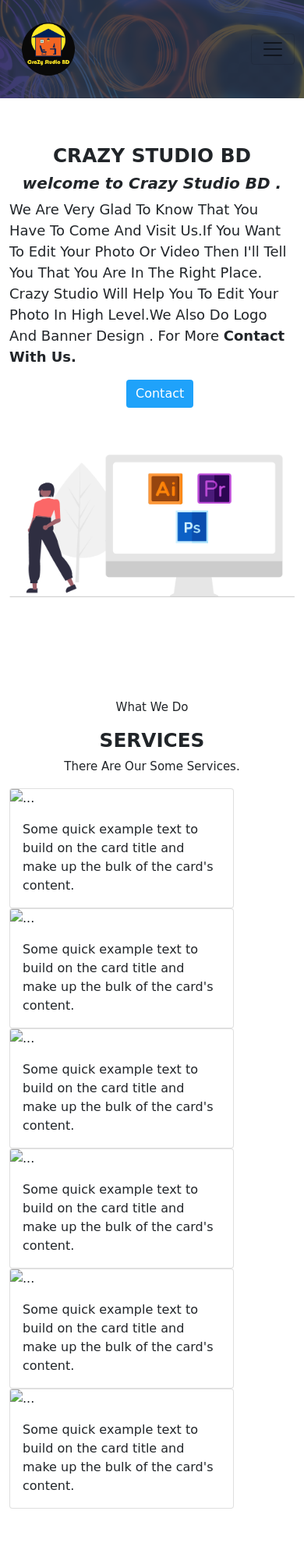
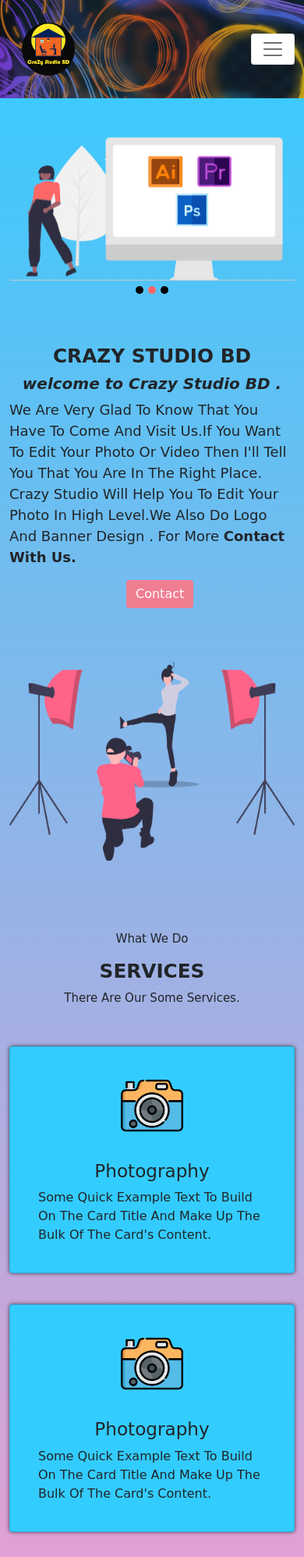
Before and after one commit to rakibul44/crazystudiobd, a website: page src/index.html in a window 390 px wide. Shown: the top 1997 px of the page at 78% size. Drawn offline with nearby package versions, Linux system fonts and the light colour scheme; a web font is replaced by a local one.

Commit message:
slide area added

```diff
--- a/src/Js/custom.js
+++ b/src/Js/custom.js
@@ -31,7 +31,23 @@
         $('html').animate({ scrollTop : 0 }, 2000)
     })
 
-
+    //owlcarousel
+    $('.slide-contant').owlCarousel({
+        loop:true,
+           autoplay:true,
+           autoplayTimeout:3000,
+        nav:true,
+        responsive:{
+            0:{
+                items:1
+            },
+            600:{
+                items:1
+            },
+            1000:{
+                items:1
+            }
+        } })
 
 
 }) (jQuery);
--- a/src/index.html
+++ b/src/index.html
@@ -7,6 +7,8 @@
     <title>Crazy Studio BD</title>
     <!-- fav-icon -->
     <link rel="icon" href="./images/logo-1.png">
+    <!-- owl-carousel -->
+    <link rel="stylesheet" href="./css/owl.carousel.min.css">
     <!-- Bootstrap-css -->
     <link href="https://cdn.jsdelivr.net/npm/bootstrap@5.0.2/dist/css/bootstrap.min.css" rel="stylesheet" integrity="sha384-EVSTQN3/azprG1Anm3QDgpJLIm9Nao0Yz1ztcQTwFspd3yD65VohhpuuCOmLASjC" crossorigin="anonymous">
     <!-- custom css -->
@@ -43,7 +45,7 @@
         <nav class="navbar navbar-expand-lg navbar-light">
             <div class="container">
               <a class="navbar-brand" href="#"><img src="./images/CZ_studio.png" alt="CS_BD_logo" style="width: 100px; height: auto;"></a>
-              <button class="navbar-toggler" type="button" data-bs-toggle="collapse" data-bs-target="#navbarSupportedContent" aria-controls="navbarSupportedContent" aria-expanded="false" aria-label="Toggle navigation">
+              <button class="navbar-toggler" type="button" data-bs-toggle="collapse" data-bs-target="#navbarSupportedContent" aria-controls="navbarSupportedContent" aria-expanded="false" aria-label="Toggle navigation" style="background-color: #fff;">
                 <span class="navbar-toggler-icon"></span>
               </button>
               <div class="collapse navbar-collapse" id="navbarSupportedContent">
@@ -56,12 +58,12 @@
                       Services
                     </a>
                     <ul class="dropdown-menu" aria-labelledby="navbarDropdown">
-                      <li><a class="dropdown-item" href="#" style="color: #000; text-transform: uppercase;">Photography</a></li>
-                      <li><a class="dropdown-item" href="#" style="color: #000; text-transform: uppercase;">Photo Editing</a></li>
-                      <li><a class="dropdown-item" href="#" style="color: #000; text-transform: uppercase;">Video Editing</a></li>
-                      <li><a class="dropdown-item" href="#" style="color: #000; text-transform: uppercase;">Poster & Banner Design</a></li>
-                      <li><a class="dropdown-item" href="#" style="color: #000; text-transform: uppercase;">logo Design</a></li>
-                      <li><a class="dropdown-item" href="#" style="color: #000; text-transform: uppercase;">Deepfake Video Editing </a></li>
+                      <li><a class="dropdown-item" href="#" style="color: #000; text-transform: uppercase;text-align: center;">Photography</a></li>
+                      <li><a class="dropdown-item" href="#" style="color: #000; text-transform: uppercase;text-align: center;">Photo Editing</a></li>
+                      <li><a class="dropdown-item" href="#" style="color: #000; text-transform: uppercase;text-align: center;">Video Editing</a></li>
+                      <li><a class="dropdown-item" href="#" style="color: #000; text-transform: uppercase;text-align: center;">Poster & Banner Design</a></li>
+                      <li><a class="dropdown-item" href="#" style="color: #000; text-transform: uppercase;text-align: center;">logo Design</a></li>
+                      <li><a class="dropdown-item" href="#" style="color: #000; text-transform: uppercase;text-align: center;"> website design </a></li>
                     </ul>
                   </li>
                   <li class="nav-item">
@@ -81,6 +83,23 @@
     </div>
     </header>
        <!-- header-area-end -->
+       <!-- slide-area -->
+       <div class="slide-area">
+        <div class="container">
+            <div class="owl-carousel owl-theme slide-contant">
+                 <div class="item">
+                 <img src="./images/banner-01.png" alt="#">
+                 </div>
+                 <div class="item">
+                 <img src="./images/banner-01.png" alt="#">
+                 </div>
+                 <div class="item">
+                 <img src="./images/banner-01.png" alt="#">
+                 </div>
+             </div>
+        </div>
+    </div>
+       <!-- slide-area-end -->
        <!-- banner-area -->
        <div class="banner-area">
            <div class="container">
@@ -97,7 +116,7 @@
                    </div>
                    <div class="col-md-6">
                        <div class="banner-ph">
-                           <img src="./images/banner-01.png" alt="CS_BD_png">
+                           <img src="./images/studio-01.png" alt="CS_BD_png">
                        </div>
                    </div>
                </div>
@@ -115,49 +134,31 @@
                <div class="service-content">
                    <div class="row">
                        <div class="col-md-4">
-                        <div class="card" style="width: 18rem;">
-                            <img src="..." class="card-img-top" alt="...">
+                        <div class="card" style="width: 18rpm">
+                            <img src="./images/camera.png" class="card-img-top" alt="CS_BD_logo" >
+                            <!-- <i class="fas fa-camera"></i> -->
                             <div class="card-body">
+                              <h3 class="card-title" style="text-align: center;">Photography</h3>
                               <p class="card-text">Some quick example text to build on the card title and make up the bulk of the card's content.</p>
                             </div>
                           </div>
                        </div>
                        <div class="col-md-4">
-                        <div class="card" style="width: 18rem;">
-                            <img src="..." class="card-img-top" alt="...">
+                        <div class="card" style="width: 18rpm">
+                            <img src="./images/camera.png" class="card-img-top" alt="CS_BD_logo" >
+                            <!-- <i class="fas fa-camera"></i> -->
                             <div class="card-body">
+                              <h3 class="card-title" style="text-align: center;">Photography</h3>
                               <p class="card-text">Some quick example text to build on the card title and make up the bulk of the card's content.</p>
                             </div>
                           </div>
                        </div>
                        <div class="col-md-4">
-                        <div class="card" style="width: 18rem;">
-                            <img src="..." class="card-img-top" alt="...">
+                        <div class="card" style="width: 18rpm">
+                            <img src="./images/camera.png" class="card-img-top" alt="CS_BD_logo" >
+                            <!-- <i class="fas fa-camera"></i> -->
                             <div class="card-body">
-                              <p class="card-text">Some quick example text to build on the card title and make up the bulk of the card's content.</p>
-                            </div>
-                          </div>
-                       </div>
-                       <div class="col-md-4">
-                        <div class="card" style="width: 18rem;">
-                            <img src="..." class="card-img-top" alt="...">
-                            <div class="card-body">
-                              <p class="card-text">Some quick example text to build on the card title and make up the bulk of the card's content.</p>
-                            </div>
-                          </div>
-                       </div>
-                       <div class="col-md-4">
-                        <div class="card" style="width: 18rem;">
-                            <img src="..." class="card-img-top" alt="...">
-                            <div class="card-body">
-                              <p class="card-text">Some quick example text to build on the card title and make up the bulk of the card's content.</p>
-                            </div>
-                          </div>
-                       </div>
-                       <div class="col-md-4">
-                        <div class="card" style="width: 18rem;">
-                            <img src="..." class="card-img-top" alt="...">
-                            <div class="card-body">
+                              <h3 class="card-title" style="text-align: center;">Photography</h3>
                               <p class="card-text">Some quick example text to build on the card title and make up the bulk of the card's content.</p>
                             </div>
                           </div>
@@ -171,6 +172,8 @@
 
     <!-- jQuery -->
     <script src="https://code.jquery.com/jquery-3.6.0.min.js"></script>
+    <!-- owl-carousel -->
+    <script src="js/owl.carousel.min.js"></script>
     <!-- bootstrap-js -->
     <script src="https://cdn.jsdelivr.net/npm/bootstrap@5.0.2/dist/js/bootstrap.bundle.min.js" integrity="sha384-MrcW6ZMFYlzcLA8Nl+NtUVF0sA7MsXsP1UyJoMp4YLEuNSfAP+JcXn/tWtIaxVXM" crossorigin="anonymous"></script>
     <!-- foontawesome -->
--- a/src/scss/style.scss
+++ b/src/scss/style.scss
@@ -2,16 +2,14 @@
 @import url('https://fonts.googleapis.com/css2?family=Abril+Fatface&family=Akaya+Kanadaka&display=swap');
 // font-family: 'Akaya Kanadaka', cursive;
 // font-family: 'Abril Fatface', cursive;
-
-*{
-    margin: 0%;
-    padding: 0%;
-}
 img{
     max-width: 100%;
     height: auto;
 }
 body{
+    background: linear-gradient(to bottom, #33ccff 0%, #ff99cc 100%);;
+    margin: 0%;
+    padding: 0%;
     font-family: 'Akaya Kanadaka', cursive;
 }
 .header-area{
@@ -21,7 +19,7 @@ body{
     background-attachment: fixed;
     background-size: cover;
     .header-overlay{
-        background: rgba(45, 57, 80, 0.6);
+        background: rgba(45, 57, 80, 0.7);
         padding: 15px 0;
         // .logo{
         //     margin: 4px 0;
@@ -64,8 +62,45 @@ body{
         //         }
         //     }
         // }
+        .navbar{
+            ul{
+                font-size: 30px;
+                margin-left: 20px;
+                li{
+                    a{
+                        padding-left: 20px;
+                    }
+                }
+            }
+        }
     }
 }
+
+.slide-area{
+    margin: 50px 0;
+    .owl-nav{
+        button.owl-prev{
+            display: none;
+        }
+        button.owl-next{
+            display: none;
+        }
+    }
+        .owl-dots{
+            text-align: center;
+            button.owl-dot{
+                width: 10px;
+                height: 10px;
+                background: #000000;
+                margin: 3px;
+                border-radius: 50%;
+            }
+            button.active{
+                background: rgb(255, 101, 101);
+            }
+        }
+    }
+
 .banner-area{
     margin-top: 100px;
     .banner-text{
@@ -90,7 +125,7 @@ body{
     }
 }
 .service-area{
-    margin: 100px 0;
+    margin-top: 170px;
     .service-text{
         .text{
             text-align: center;
@@ -104,41 +139,79 @@ body{
         }
 
     }
+    .service-content{
+        margin: 20px 0;
+        .card{
+            margin-top: 20px;
+            cursor: pointer;
+            box-shadow: -0px 0px 5px rgba(0,0,0,.7);
+            transition: 1s;
+            background-color: #33ccff;
+            // &:hover{}
+            img{
+                width: 110px;
+                height: auto;
+                margin: 0 auto;
+                padding: 15px;
+            }
+            // i{
+            //     font-size: 40px;
+            //     padding: 10px 0;
+            //     color: #fff;
+            //     text-align: center;
+            // }
+            .card-body{
+                .card-title{
+                    text-transform: capitalize;
+                }
+                .card-text{
+                    text-transform: capitalize;
+                }
+            }
+        }
+    }
 }
 
 @media(max-width: 991px){
     .header-area{
         position: relative;
         .header-overlay{
-            background: rgba(45, 57, 80, 0.8);
-        .menu-icon{
-            display: flex;
-            justify-content: flex-end;
-            i{
-                color: rgb(238, 228, 228);
-                font-size: 25px;
-                padding: 10px;
-            }
-        }
-        .menu{
-            position: absolute;
-            top: 100%;
-            left: 0%;
-            text-align: center;
-            background:#000;
-            opacity: 0.5;
-            width: 100%;
-            display: none;
-            margin: 0%;
+            background: rgba(45, 57, 80, 0.3);
+        // .menu-icon{
+        //     display: flex;
+        //     justify-content: flex-end;
+        //     i{
+        //         color: rgb(238, 228, 228);
+        //         font-size: 25px;
+        //         padding: 10px;
+        //     }
+        // }
+        // .menu{
+        //     position: absolute;
+        //     top: 100%;
+        //     left: 0%;
+        //     text-align: center;
+        //     background:#000;
+        //     opacity: 0.5;
+        //     width: 100%;
+        //     display: none;
+        //     margin: 0%;
 
-            ul{
-                display: block;
-                padding: 0%;
-                li{
-                    a{
-                        color: #ffeaa7;
-                        transition: 0.2s;
-                    }
+        //     ul{
+        //         display: block;
+        //         padding: 0%;
+        //         li{
+        //             a{
+        //                 color: #ffeaa7;
+        //                 transition: 0.2s;
+        //             }
+        //         }
+        //     }
+        // }
+        .navbar{
+            .navbar-nav{
+                .nav-item{
+                    text-align: center;
                 }
             }
         }
@@ -161,7 +234,7 @@ body{
                 padding: 0%;
             }
             button{
-                background-color: #1fa2fa;
+                background-color: #f17d91;
                 border: none;
                 margin:0 150px;
             }
@@ -175,10 +248,19 @@ body{
         }
     }
     .service-area{
+        margin-top: 0%;
         .service-text{
             .text{
                 font-size: 15px;
             }
         }
+        .service-content{
+            padding: 10px 0;
+            margin: 20px 0;
+            .card{
+                margin: 20px 0;
+                padding: 20px;
+            }
+        }
     }
 }
```
Also changed, not shown: src/Js/owl.carousel.min.js (added), src/css/owl.carousel.min.css (added), src/css/style.css, src/images/camera.png (added), src/images/studio-01.png (added).
